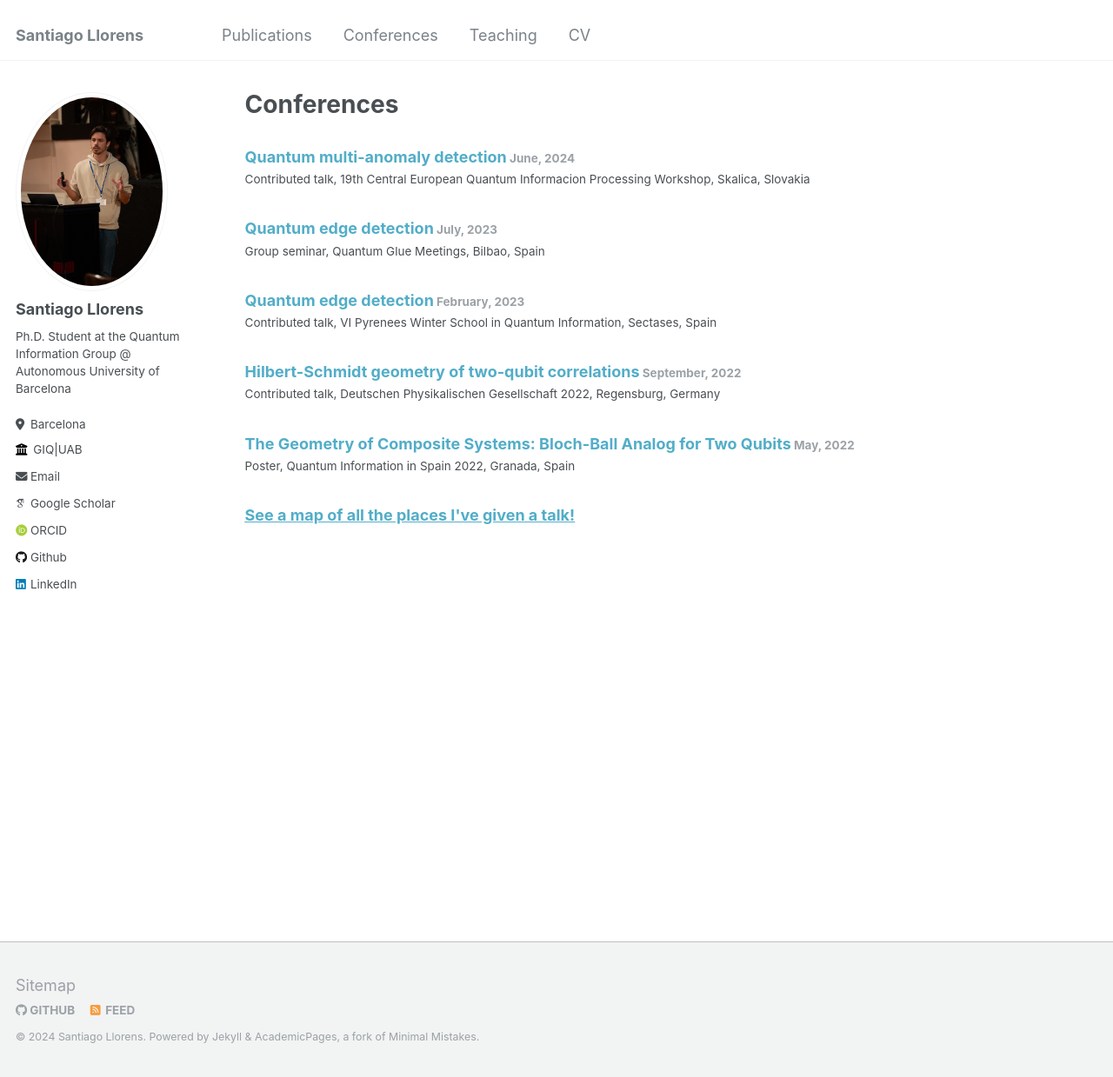
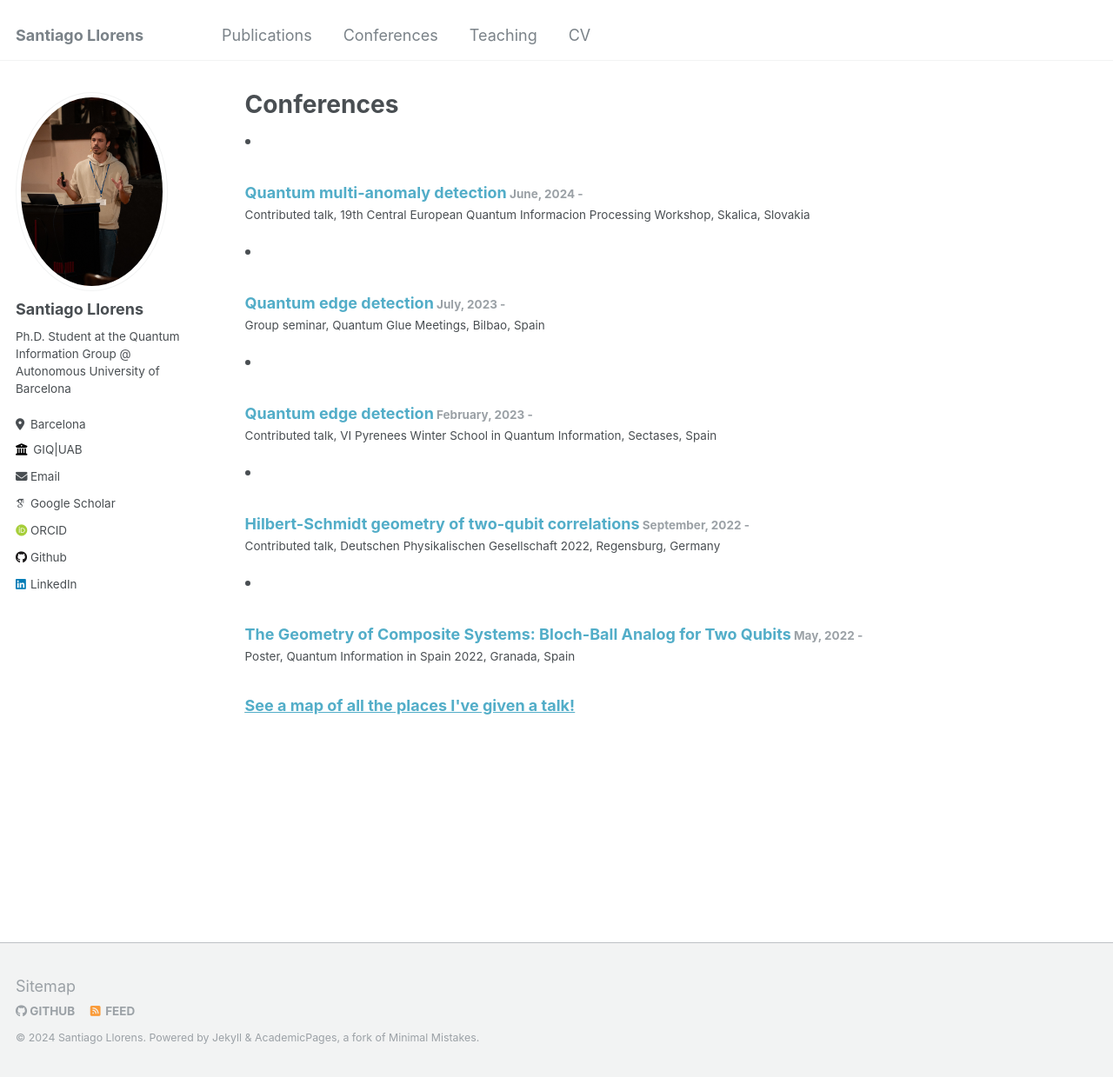
Before and after one commit to SantiagoLlorens/SantiagoLlorens.github.io, a Jekyll site: the page built from _pages/talks.html, in a window 1280 px wide and 1239 px high. Shown: the whole window at 87% size. Built offline with Jekyll 4.4.1, drawn with Linux system fonts in a browser that asks for light colours; some web fonts are replaced.

Commit message:
Update archive-single-talk.html

```diff
--- a/_includes/archive-single-talk.html
+++ b/_includes/archive-single-talk.html
@@ -15,6 +15,7 @@
 
 <div class="{{ include.type | default: "list" }}__item">
   <article class="archive__item" itemscope itemtype="http://schema.org/CreativeWork">
+    <li>
     {% if include.type == "grid" and teaser %}
       <div class="archive__item-teaser">
         <img src=
@@ -31,11 +32,12 @@
       <p class="page__meta" style="display: inline-block; margin: 0;">
         <i class="fa fa-clock-o" aria-hidden="true"></i> {{ post.date | date: '%B, %Y' }}
       </p>
+      <p class="page__meta" style="display: inline-block; margin: 0;">
+        <i class="fa fa-clock-o" aria-hidden="true"></i> - {{ post.date2 | date: '%B, %Y' }}
+      </p>
     </h3>
-    {% if post.read_time %}
-      <p class="page__meta"><i class="fa fa-clock-o" aria-hidden="true"></i> {% include read-time.html %}</p>
-    {% endif %}
     {% if post.venue %}<p class="archive__item-excerpt" itemprop="description">{{post.type}}, {{ post.venue }},  {{post.location}} {% endif %}
     {% if post.excerpt %}<p class="archive__item-excerpt" itemprop="description">{{ post.excerpt | markdownify }}</p>{% endif %}
-  </article>
+    </li>
+ </article>
 </div>
```
